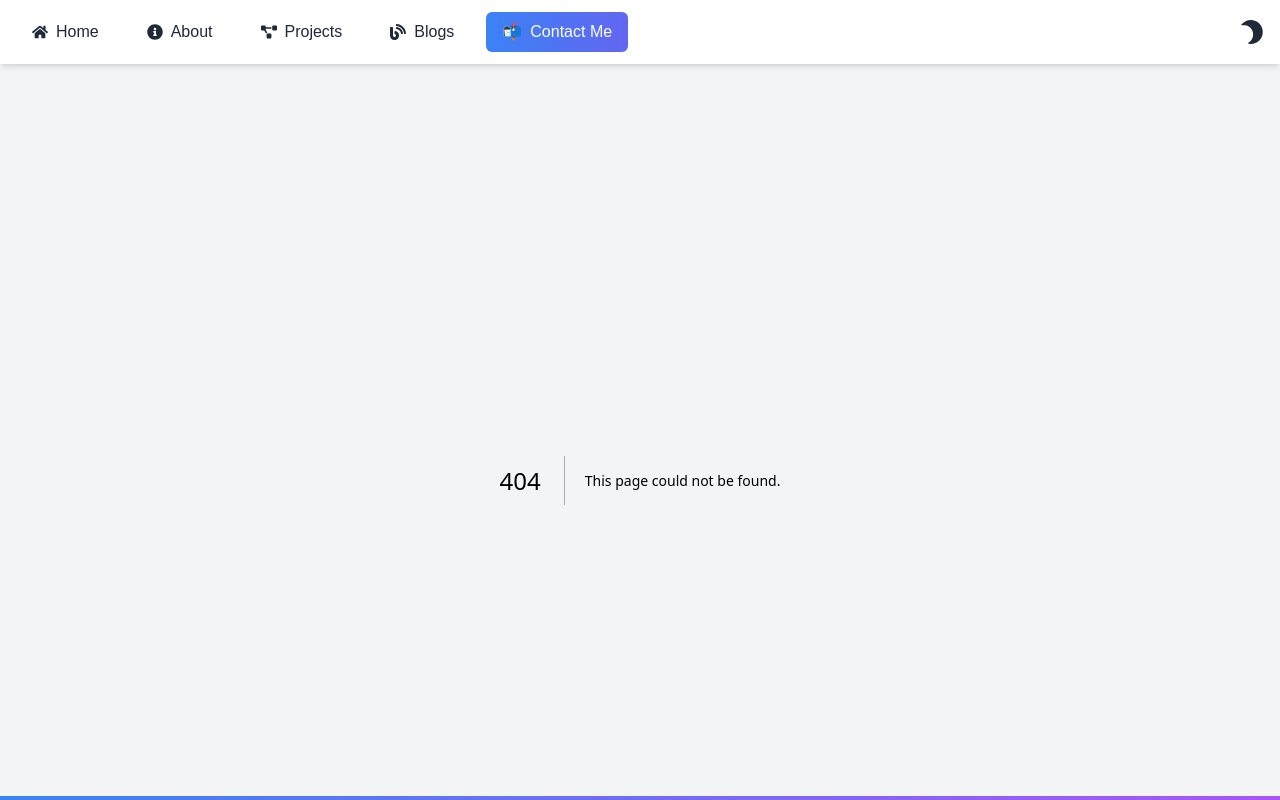
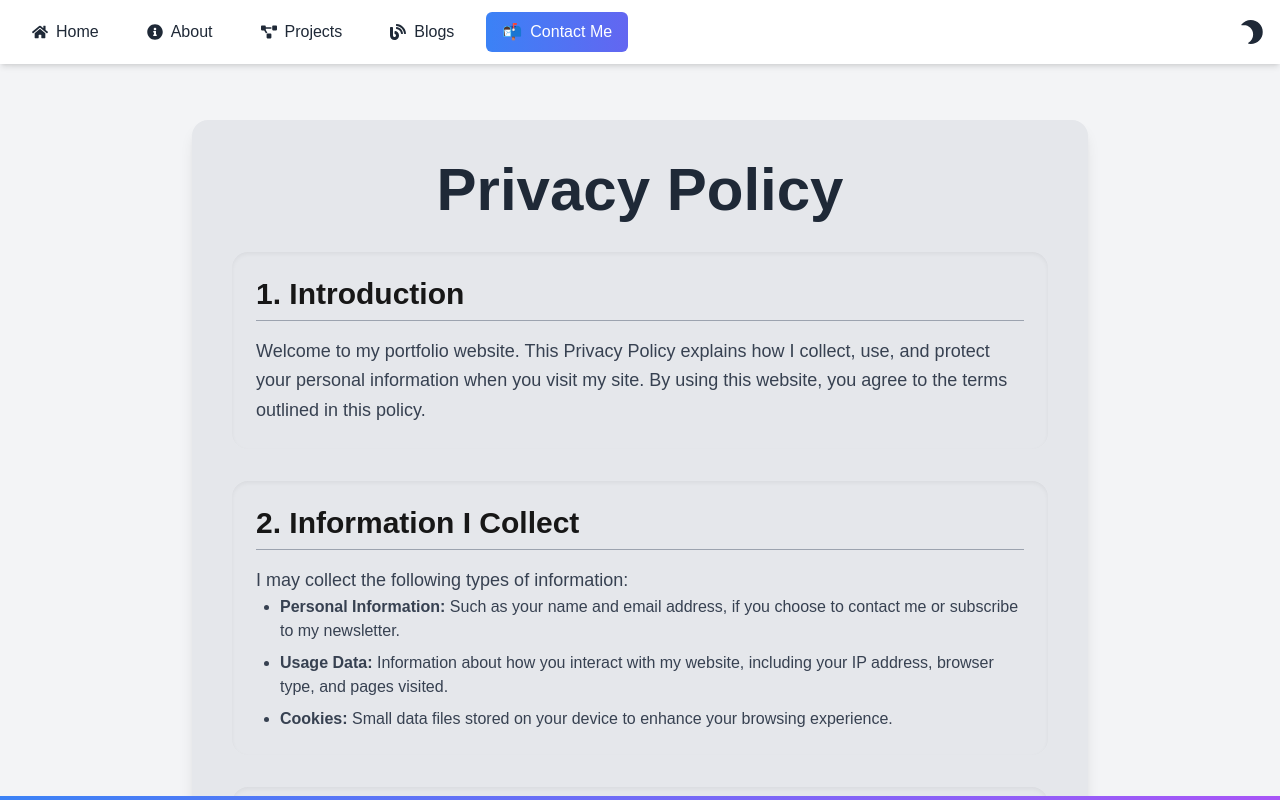
Before and after one commit to GaragaKarthikeya/my-portfolio, a Next.js app: page /privacy in a window 1280 px wide. Before the commit this address had no page. Built offline with nearby package versions, Linux system fonts and the light colour scheme.

Commit message:
added privacy policy

```diff
--- /dev/null
+++ b/src/app/privacy/page.tsx
@@ -0,0 +1,123 @@
+"use client";
+
+import { motion } from "framer-motion";
+
+export default function PrivacyPolicy() {
+  return (
+    <div className="flex flex-col items-center justify-center min-h-screen bg-gray-100 dark:bg-gray-900 px-6 py-10">
+      <motion.div
+        className="w-full max-w-4xl text-center rounded-2xl p-10 bg-gray-200 dark:bg-gray-800 shadow-lg"
+        initial={{ opacity: 0, y: 20 }}
+        animate={{ opacity: 1, y: 0 }}
+        transition={{ duration: 1 }}
+      >
+        <h1 className="text-5xl md:text-6xl font-bold text-gray-800 dark:text-gray-100 mb-8">
+          Privacy Policy
+        </h1>
+
+        <motion.div
+          className="text-left space-y-8"
+          initial={{ opacity: 0, y: 20 }}
+          animate={{ opacity: 1, y: 0 }}
+          transition={{ duration: 1, delay: 0.2 }}
+        >
+          <section className="rounded-2xl p-6 bg-gray-200 dark:bg-gray-800 shadow-inner">
+            <h2 className="text-3xl font-bold mb-4 border-b border-gray-400 dark:border-gray-600 pb-2">
+              1. Introduction
+            </h2>
+            <p className="text-gray-700 dark:text-gray-300 text-lg leading-relaxed">
+              Welcome to my portfolio website. This Privacy Policy explains how I collect, use, and protect your personal information when you visit my site. By using this website, you agree to the terms outlined in this policy.
+            </p>
+          </section>
+
+          <section className="rounded-2xl p-6 bg-gray-200 dark:bg-gray-800 shadow-inner">
+            <h2 className="text-3xl font-bold mb-4 border-b border-gray-400 dark:border-gray-600 pb-2">
+              2. Information I Collect
+            </h2>
+            <p className="text-gray-700 dark:text-gray-300 text-lg leading-relaxed">
+              I may collect the following types of information:
+            </p>
+            <ul className="list-disc ml-6 space-y-2 text-gray-700 dark:text-gray-300">
+              <li><strong>Personal Information:</strong> Such as your name and email address, if you choose to contact me or subscribe to my newsletter.</li>
+              <li><strong>Usage Data:</strong> Information about how you interact with my website, including your IP address, browser type, and pages visited.</li>
+              <li><strong>Cookies:</strong> Small data files stored on your device to enhance your browsing experience.</li>
+            </ul>
+          </section>
+
+          <section className="rounded-2xl p-6 bg-gray-200 dark:bg-gray-800 shadow-inner">
+            <h2 className="text-3xl font-bold mb-4 border-b border-gray-400 dark:border-gray-600 pb-2">
+              3. How I Use Your Information
+            </h2>
+            <p className="text-gray-700 dark:text-gray-300 text-lg leading-relaxed">
+              I use the information I collect for the following purposes:
+            </p>
+            <ul className="list-disc ml-6 space-y-2 text-gray-700 dark:text-gray-300">
+              <li>To respond to your inquiries or requests.</li>
+              <li>To send you updates or newsletters, if you have subscribed.</li>
+              <li>To analyze website traffic and improve user experience.</li>
+            </ul>
+          </section>
+
+          <section className="rounded-2xl p-6 bg-gray-200 dark:bg-gray-800 shadow-inner">
+            <h2 className="text-3xl font-bold mb-4 border-b border-gray-400 dark:border-gray-600 pb-2">
+              4. Data Security
+            </h2>
+            <p className="text-gray-700 dark:text-gray-300 text-lg leading-relaxed">
+              I take reasonable measures to protect your personal information from unauthorized access, use, or disclosure. However, no internet transmission is completely secure, and I cannot guarantee absolute security.
+            </p>
+          </section>
+
+          <section className="rounded-2xl p-6 bg-gray-200 dark:bg-gray-800 shadow-inner">
+            <h2 className="text-3xl font-bold mb-4 border-b border-gray-400 dark:border-gray-600 pb-2">
+              5. Third-Party Services
+            </h2>
+            <p className="text-gray-700 dark:text-gray-300 text-lg leading-relaxed">
+              This website may use third-party services (e.g., Google Analytics, EmailJS) that collect, monitor, and analyze information to improve user experience. These services have their own privacy policies, and I encourage you to review them.
+            </p>
+          </section>
+
+          <section className="rounded-2xl p-6 bg-gray-200 dark:bg-gray-800 shadow-inner">
+            <h2 className="text-3xl font-bold mb-4 border-b border-gray-400 dark:border-gray-600 pb-2">
+              6. Your Rights
+            </h2>
+            <p className="text-gray-700 dark:text-gray-300 text-lg leading-relaxed">
+              You have the right to:
+            </p>
+            <ul className="list-disc ml-6 space-y-2 text-gray-700 dark:text-gray-300">
+              <li>Access, update, or delete your personal information.</li>
+              <li>Opt out of receiving communications from me.</li>
+              <li>Request details about how your data is being used.</li>
+            </ul>
+          </section>
+
+          <section className="rounded-2xl p-6 bg-gray-200 dark:bg-gray-800 shadow-inner">
+            <h2 className="text-3xl font-bold mb-4 border-b border-gray-400 dark:border-gray-600 pb-2">
+              7. Changes to This Policy
+            </h2>
+            <p className="text-gray-700 dark:text-gray-300 text-lg leading-relaxed">
+              I may update this Privacy Policy from time to time. Any changes will be posted on this page, and the revised policy will be effective immediately upon posting.
+            </p>
+          </section>
+
+          <section className="rounded-2xl p-6 bg-gray-200 dark:bg-gray-800 shadow-inner">
+            <h2 className="text-3xl font-bold mb-4 border-b border-gray-400 dark:border-gray-600 pb-2">
+              8. Contact Me
+            </h2>
+            <p className="text-gray-700 dark:text-gray-300 text-lg leading-relaxed">
+              If you have any questions about this Privacy Policy, please contact me at:
+            </p>
+            <p className="text-gray-700 dark:text-gray-300 text-lg leading-relaxed">
+              <strong>Email:</strong>{" "}
+              <a
+                href="mailto:Garaga.Karthikeya@iiitb.ac.in"
+                className="text-blue-500 dark:text-blue-400 hover:underline"
+              >
+                Garaga.Karthikeya@iiitb.ac.in
+              </a>
+            </p>
+          </section>
+        </motion.div>
+      </motion.div>
+    </div>
+  );
+}
```
